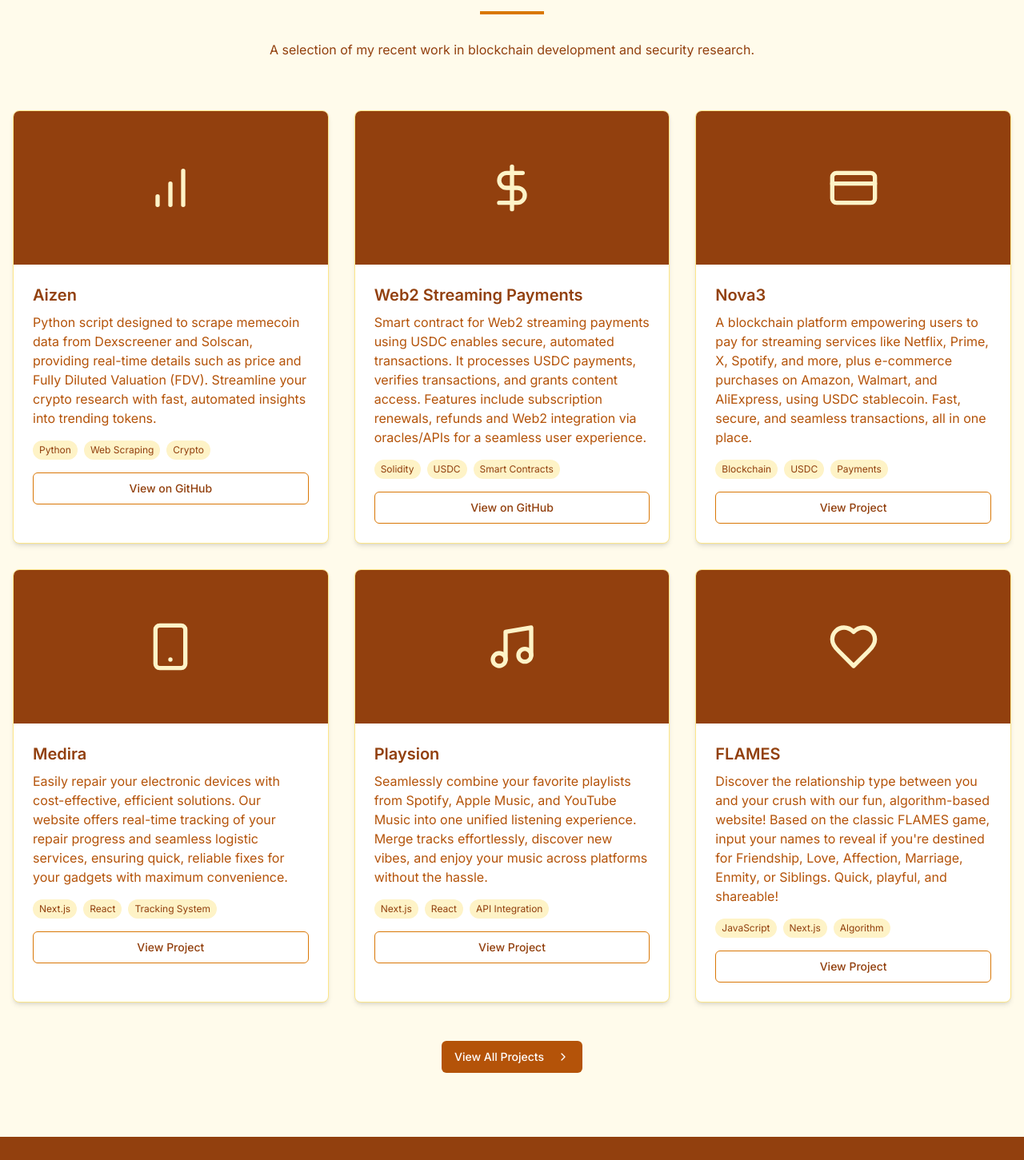
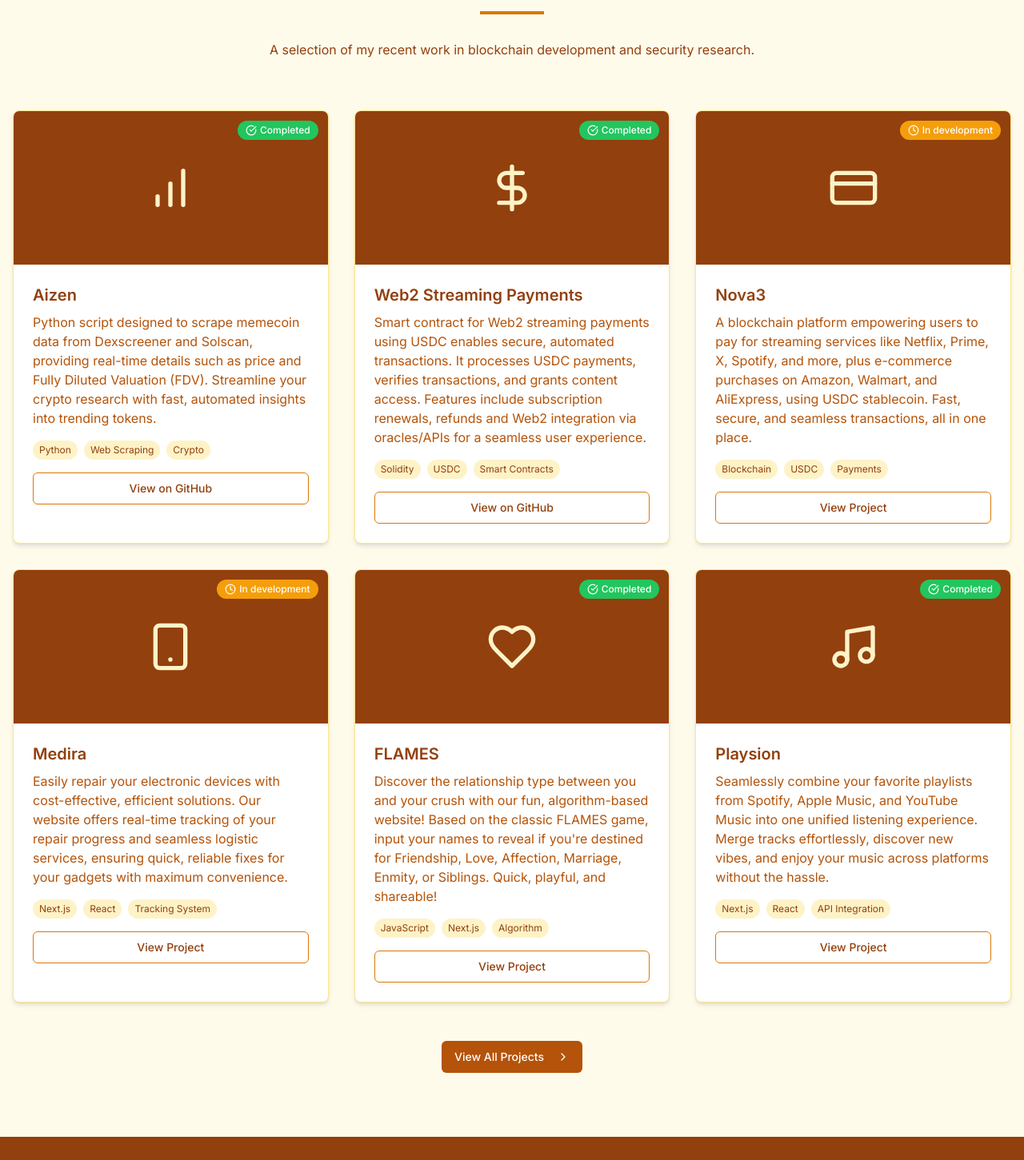
Before and after one commit to 0xQuilox/v0-miftahudeen-portfolio, a Next.js app: page / in a window 1280 px wide. Shown: the part 2552-4003 px from the top of the page at 80% size. Built offline with nearby package versions, Linux system fonts and the light colour scheme.

Commit message:
feat: add project status indicators to cards
Add status badges to project cards for visual distinction.

Co-authored-by: OxQuilox <91698193+0xQuilox@users.noreply.github.com>

```diff
--- a/app/page.tsx
+++ b/app/page.tsx
@@ -17,6 +17,8 @@ import {
   BarChart,
   Mail,
   DollarSign,
+  CheckCircle,
+  Clock,
 } from "lucide-react"
 import Navbar from "@/components/navbar"
 
@@ -244,7 +246,12 @@ export default function Home() {
 
           <div className="grid grid-cols-1 md:grid-cols-2 lg:grid-cols-3 gap-8">
             {/* Aizen Project */}
-            <div className="bg-white rounded-lg overflow-hidden shadow-md border border-amber-200 hover:shadow-lg transition-shadow">
+            <div className="bg-white rounded-lg overflow-hidden shadow-md border border-amber-200 hover:shadow-lg transition-shadow relative">
+              {/* Status Indicator */}
+              <div className="absolute top-3 right-3 bg-green-500 text-white text-xs font-medium px-2.5 py-1 rounded-full flex items-center">
+                <CheckCircle className="h-3.5 w-3.5 mr-1" />
+                Completed
+              </div>
               <div className="h-48 bg-amber-800 flex items-center justify-center">
                 <BarChart className="h-16 w-16 text-amber-100" />
               </div>
@@ -274,7 +281,12 @@ export default function Home() {
             </div>
 
             {/* Web2 Streaming Payments Project */}
-            <div className="bg-white rounded-lg overflow-hidden shadow-md border border-amber-200 hover:shadow-lg transition-shadow">
+            <div className="bg-white rounded-lg overflow-hidden shadow-md border border-amber-200 hover:shadow-lg transition-shadow relative">
+              {/* Status Indicator */}
+              <div className="absolute top-3 right-3 bg-green-500 text-white text-xs font-medium px-2.5 py-1 rounded-full flex items-center">
+                <CheckCircle className="h-3.5 w-3.5 mr-1" />
+                Completed
+              </div>
               <div className="h-48 bg-amber-800 flex items-center justify-center">
                 <DollarSign className="h-16 w-16 text-amber-100" />
               </div>
@@ -304,7 +316,12 @@ export default function Home() {
             </div>
 
             {/* Nova3 Project */}
-            <div className="bg-white rounded-lg overflow-hidden shadow-md border border-amber-200 hover:shadow-lg transition-shadow">
+            <div className="bg-white rounded-lg overflow-hidden shadow-md border border-amber-200 hover:shadow-lg transition-shadow relative">
+              {/* Status Indicator */}
+              <div className="absolute top-3 right-3 bg-amber-500 text-white text-xs font-medium px-2.5 py-1 rounded-full flex items-center">
+                <Clock className="h-3.5 w-3.5 mr-1" />
+                In development
+              </div>
               <div className="h-48 bg-amber-800 flex items-center justify-center">
                 <CreditCard className="h-16 w-16 text-amber-100" />
               </div>
@@ -334,7 +351,12 @@ export default function Home() {
             </div>
 
             {/* Medira Project */}
-            <div className="bg-white rounded-lg overflow-hidden shadow-md border border-amber-200 hover:shadow-lg transition-shadow">
+            <div className="bg-white rounded-lg overflow-hidden shadow-md border border-amber-200 hover:shadow-lg transition-shadow relative">
+              {/* Status Indicator */}
+              <div className="absolute top-3 right-3 bg-amber-500 text-white text-xs font-medium px-2.5 py-1 rounded-full flex items-center">
+                <Clock className="h-3.5 w-3.5 mr-1" />
+                In development
+              </div>
               <div className="h-48 bg-amber-800 flex items-center justify-center">
                 <Smartphone className="h-16 w-16 text-amber-100" />
               </div>
@@ -363,8 +385,48 @@ export default function Home() {
               </div>
             </div>
 
+            {/* FLAMES Project */}
+            <div className="bg-white rounded-lg overflow-hidden shadow-md border border-amber-200 hover:shadow-lg transition-shadow relative">
+              {/* Status Indicator */}
+              <div className="absolute top-3 right-3 bg-green-500 text-white text-xs font-medium px-2.5 py-1 rounded-full flex items-center">
+                <CheckCircle className="h-3.5 w-3.5 mr-1" />
+                Completed
+              </div>
+              <div className="h-48 bg-amber-800 flex items-center justify-center">
+                <Heart className="h-16 w-16 text-amber-100" />
+              </div>
+              <div className="p-6">
+                <h3 className="text-xl font-semibold text-amber-800 mb-2">FLAMES</h3>
+                <p className="text-amber-700 mb-4">
+                  Discover the relationship type between you and your crush with our fun, algorithm-based website! Based
+                  on the classic FLAMES game, input your names to reveal if you're destined for Friendship, Love,
+                  Affection, Marriage, Enmity, or Siblings. Quick, playful, and shareable!
+                </p>
+                <div className="flex flex-wrap gap-2 mb-4">
+                  <span className="text-xs bg-amber-100 text-amber-800 px-2 py-1 rounded-full">JavaScript</span>
+                  <span className="text-xs bg-amber-100 text-amber-800 px-2 py-1 rounded-full">Next.js</span>
+                  <span className="text-xs bg-amber-100 text-amber-800 px-2 py-1 rounded-full">Algorithm</span>
+                </div>
+                <Button variant="outline" className="w-full border-amber-600 text-amber-800 hover:bg-amber-100">
+                  <Link
+                    href="https://v0-flames-d.vercel.app/"
+                    target="_blank"
+                    rel="noopener noreferrer"
+                    className="w-full flex justify-center"
+                  >
+                    View Project
+                  </Link>
+                </Button>
+              </div>
+            </div>
+
             {/* Playsion Project */}
-            <div className="bg-white rounded-lg overflow-hidden shadow-md border border-amber-200 hover:shadow-lg transition-shadow">
+            <div className="bg-white rounded-lg overflow-hidden shadow-md border border-amber-200 hover:shadow-lg transition-shadow relative">
+              {/* Status Indicator */}
+              <div className="absolute top-3 right-3 bg-green-500 text-white text-xs font-medium px-2.5 py-1 rounded-full flex items-center">
+                <CheckCircle className="h-3.5 w-3.5 mr-1" />
+                Completed
+              </div>
               <div className="h-48 bg-amber-800 flex items-center justify-center">
                 <Music className="h-16 w-16 text-amber-100" />
               </div>
@@ -383,36 +445,6 @@ export default function Home() {
                 <Button variant="outline" className="w-full border-amber-600 text-amber-800 hover:bg-amber-100">
                   <Link
                     href="https://v0-playsion.vercel.app/"
-                    target="_blank"
-                    rel="noopener noreferrer"
-                    className="w-full flex justify-center"
-                  >
-                    View Project
-                  </Link>
-                </Button>
-              </div>
-            </div>
-
-            {/* FLAMES Project */}
-            <div className="bg-white rounded-lg overflow-hidden shadow-md border border-amber-200 hover:shadow-lg transition-shadow">
-              <div className="h-48 bg-amber-800 flex items-center justify-center">
-                <Heart className="h-16 w-16 text-amber-100" />
-              </div>
-              <div className="p-6">
-                <h3 className="text-xl font-semibold text-amber-800 mb-2">FLAMES</h3>
-                <p className="text-amber-700 mb-4">
-                  Discover the relationship type between you and your crush with our fun, algorithm-based website! Based
-                  on the classic FLAMES game, input your names to reveal if you're destined for Friendship, Love,
-                  Affection, Marriage, Enmity, or Siblings. Quick, playful, and shareable!
-                </p>
-                <div className="flex flex-wrap gap-2 mb-4">
-                  <span className="text-xs bg-amber-100 text-amber-800 px-2 py-1 rounded-full">JavaScript</span>
-                  <span className="text-xs bg-amber-100 text-amber-800 px-2 py-1 rounded-full">Next.js</span>
-                  <span className="text-xs bg-amber-100 text-amber-800 px-2 py-1 rounded-full">Algorithm</span>
-                </div>
-                <Button variant="outline" className="w-full border-amber-600 text-amber-800 hover:bg-amber-100">
-                  <Link
-                    href="https://v0-flames-d.vercel.app/"
                     target="_blank"
                     rel="noopener noreferrer"
                     className="w-full flex justify-center"
```
Also changed, not shown: public/profile-image.png (deleted), 1 other file (tests, documents, lock files or other folders).
